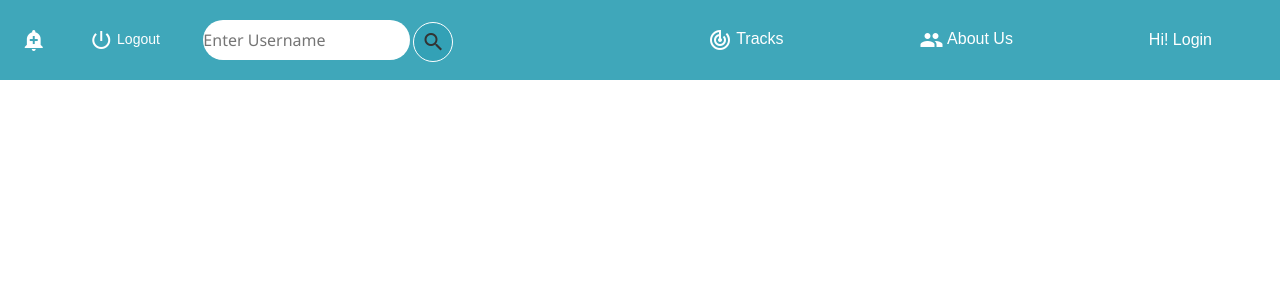
After one commit to chauhan17nitin/hatErase, a Django app: template webapp/hatErase/twitter/templates/twitter/index_check.html in a window 1280 px wide. The commit adds this page. Shown: the top 300 px of the page. Run offline with Django 3.2, Linux system fonts and the light colour scheme; the template is opened without the code that fills it, so the values that code supplies are empty; some libraries are stand-ins or nearby versions.

Commit message:
navbar updated

```diff
--- /dev/null
+++ b/webapp/hatErase/twitter/static/twitter/index.js
@@ -0,0 +1,26 @@
+const hamburger = document.querySelector('.hamburger');
+const navLinks = document.querySelector('.nav-links');
+const links = document.querySelectorAll('.nav-links li');
+
+window.onscroll = function() {myFunction()};
+
+const navbar = document.querySelector('.nav-bar');
+var sticky = navbar.offsetTop;
+
+
+function myFunction() {
+    if (window.pageYOffset >= sticky) {
+      navbar.classList.add("sticky")
+    } else {
+      navbar.classList.remove("sticky");
+    }
+  };
+
+
+
+hamburger.addEventListener('click', ()=>{
+    navLinks.classList.toggle('open');
+    links.forEach(link =>{
+        link.classList.toggle("fade");
+    });
+});
--- /dev/null
+++ b/webapp/hatErase/twitter/static/twitter/style3.css
@@ -0,0 +1,253 @@
+* {
+margin: 0;
+padding: 0;
+box-sizing: border-box;
+}
+body {
+font-family: sans-serif;
+margin-top: 0vh;
+}
+
+nav {
+height: 10vh;
+/* background: #4729f5; */
+background: rgba(51, 162, 182, 0.938);
+}
+
+.nav-links {
+display: flex;
+list-style: none;
+width: 50%;
+height: 100%;
+justify-content: space-around;
+align-items: center;
+margin-left: auto;
+}
+
+.nav-links li a {
+color: white;
+text-decoration: none;
+font-size: 16px;
+}
+
+.notify{
+    display: flex;
+    list-style: none;
+    /* background: coral; */
+    width: 500px;
+    height: 10vh;
+    position: absolute;
+    justify-content: space-around;
+    align-items: center;
+    vertical-align: middle;
+    z-index: 2;
+}
+
+.notify a{
+    left: 0;
+    color: white;
+    z-index: 2;
+}
+
+.sticky {
+  position: fixed;
+  top: 0;
+  width: 100%;
+}
+
+.sticky + .content {
+  padding-top: 60px;
+  /* margin-top: 100px; */
+}
+
+form{
+    border: 0px solid white;
+    border-radius: 40px;
+    /* background: white; */
+    height: 40px;
+    vertical-align: middle;
+    align-items: center;
+}
+
+input{
+    /* background: crimson; */
+    border: 0px solid rgba(51, 162, 182, 0.938);
+    border-radius: 40px;
+    height: 40px;
+    width: 75%;
+    font-size: 16px;
+    font-family: 'Segoe UI', Tahoma, Geneva, Verdana, sans-serif;
+    color: rgb(156, 7, 185);
+}
+
+
+.search-button{
+    border: 1px solid white;
+    background: rgba(51, 162, 182, 0.938);
+    height: 40px;
+    width: 40px;
+    vertical-align: middle;
+    align-items: center;
+    border-radius: 40px;
+    /* margin-left: 20px; */
+}
+
+.landing{
+    height: 90vh;
+    display: flex;
+    justify-content: center;
+    align-items: center;
+}
+
+.landing h1{
+    margin: 100px;
+    font-size: 50px;
+    color: #ae5fce;
+}
+
+
+
+.material-icons{
+    /* color: white; */
+    vertical-align: middle;
+}
+
+@media screen and (max-width: 768px){
+    .line {
+        width: 30px;
+        height: 3px;
+        background: white;
+        margin: 5px;
+      }
+      nav {
+        position: relative;
+      }
+
+      .hamburger {
+        position: absolute;
+        cursor: pointer;
+        right: 5%;
+        top: 50%;
+        transform: translate(-5%, -50%);
+        z-index: 2;
+      }
+
+      .nav-links {
+        position: fixed;
+        background: #4729f5;
+        height: 100vh;
+        width: 100%;
+        flex-direction: column;
+        clip-path: circle(0px at 90% -10%);
+        -webkit-clip-path: circle(0px at 90% -10%);
+        transition: all 1s ease-out;
+        pointer-events: none;
+      }
+      .nav-links.open {
+        clip-path: circle(1200px at 90% -10%);
+        -webkit-clip-path: circle(1200px at 90% -10%);
+        pointer-events: all;
+      }
+      .landing {
+        flex-direction: column;
+      }
+      .nav-links li {
+        opacity: 0;
+      }
+      .nav-links li a {
+        font-size: 25px;
+      }
+      .nav-links li:nth-child(1) {
+        transition: all 0.5s ease 0.2s;
+      }
+      .nav-links li:nth-child(2) {
+        transition: all 0.5s ease 0.4s;
+      }
+      .nav-links li:nth-child(3) {
+        transition: all 0.5s ease 0.6s;
+      }
+      .notify{
+        width: 400px;
+      }
+      li.fade {
+        opacity: 1;
+      }
+}
+
+
+
+ /* notification */
+ .notification{
+  width: 200px;
+  padding: 20px;
+  position: fixed;
+  left: 50%;
+  margin-left: -120px;
+  top: 0;
+  border-radius: 0 0 5px 5px;
+  background: #ec2d2d;
+  text-align: center;
+  color: #fff;
+  margin-top: -100%;
+  transition: all 0.4s;
+  animation: fadeOut 5s linear forwards;
+}
+.notification.active{
+  margin-top: 0;
+}
+
+@keyframes fadeOut {
+0% 	{ opacity: 0; }
+10% { opacity: 1; }
+90% { opacity: 1; transform: translateY(0px);}
+99% { opacity: 0; transform: translateY(-30px);}
+100% { opacity: 0; }
+}
+
+img.profile_image {
+  display: block;
+  margin: 0 auto;
+}
+
+.profile_name{
+  text-align: center;
+  size: 15px;
+}
+
+.screen_name{
+  text-align: center;
+  size: 15px;
+}
+
+.add_to_track{
+  float: inline-end;
+}
+
+.leftside{
+  margin-left: 100px;
+  font-size: 25px;
+  /* font-style: oblique; */
+  font-family: 'Courier New', Courier, monospace;
+  background-color: rgb(157, 159, 161);
+  border: rgb(24, 24, 24);
+  box-shadow: 0px 0px 8px rgba(51, 162, 182, 0.938);
+}
+
+.rightside{
+  margin-right: 100px;
+  font-size: 25px;
+  /* font-style: oblique; */
+  font-family: 'Courier New', Courier, monospace;
+  background-color: rgb(157, 159, 161);
+  border: rgb(24, 24, 24);
+  box-shadow: 0px 0px 8px rgba(51, 162, 182, 0.938);
+}
+
+.tweet_text{
+  /* border: 1px solid; */
+  /* border-color: black; */
+  padding: 5px;
+  margin-left: 10px;
+  margin-right: 10px;
+  box-shadow: 0px 0px 8px rgba(126, 127, 128, 0.938);
+}
--- /dev/null
+++ b/webapp/hatErase/twitter/templates/twitter/index_check.html
@@ -0,0 +1,53 @@
+<!DOCTYPE html>
+<html lang="en">
+    <head>
+        <meta charset="UTF-8"/>
+        <title>{% block title %}hatErase{% endblock %}</title>
+
+        <meta name="viewport" content="width=device-width, initial-scale=1.0" />
+        <meta http-equiv="X-UA-Compatible" content="ie=edge" />
+        {% load static %}
+        <link rel="stylesheet" href="https://stackpath.bootstrapcdn.com/bootstrap/3.3.6/css/bootstrap.min.css"/>
+        <link href="https://fonts.googleapis.com/icon?family=Material+Icons" rel="stylesheet">
+
+        <link rel="stylesheet" href="{% static 'twitter/style3.css' %}" />
+    </head>
+    <body>
+
+        <nav class="nav-bar">
+            <div class="hamburger">
+                <div class="line"></div>
+                <div class="line"></div>
+                <div class="line"></div>
+            </div>
+            <ul class="notify">
+                <li><a href="#"><i class="material-icons">add_alert</i></a></li>
+                <li><a href="{% url 'twitter:logout' %}"><i class="material-icons">power_settings_new</i> Logout</a></li>
+                <li>
+                    <form role="search" method="GET" action="{% url 'twitter:search' %}">
+                    <input type="text" class="searct-txt" name="q" placeholder="Enter Username" required>
+                    <button type="submit" class="search-button"><i class="material-icons">search</i></button>
+                    </form>
+                </li>
+            </ul>
+            <ul class="nav-links">
+                <li><a href="#"><i class="material-icons">track_changes</i> Tracks</a></li>
+                <li><a href="#"><i class="material-icons">people</i> About Us</a></li>
+                <li class="">
+                    <a href="#">
+                        {% if request.user.is_authenticated %}
+                            Hi {{ request.user.username }}
+                        {% else %}
+                            Hi! Login
+                        {% endif %}
+                    </a>
+                </li>
+            </ul>
+        </nav>
+
+        <script src="../../static/twitter/index.js"></script>
+        {% block body %}
+        {% endblock %}
+    </body>
+
+</html>
--- a/webapp/hatErase/twitter/templates/twitter/search.html
+++ b/webapp/hatErase/twitter/templates/twitter/search.html
@@ -1,4 +1,4 @@
-{% extends 'twitter/base.html' %}
+{% extends 'twitter/index_check.html' %}
 {% block title %}Search{% endblock %}
 {% block head %}
 
--- a/webapp/hatErase/twitter/urls.py
+++ b/webapp/hatErase/twitter/urls.py
@@ -13,6 +13,7 @@ urlpatterns = [
     url(r'^accounts/login/$', views.UserLoginView.as_view(), name = 'login'),
     url(r'^logout/$', views.LogoutView.as_view(), name = 'logout'),
     # adding new admin user
+
 
     url(r'^search/$', views.SearchView.as_view(), name = 'search'),
 
```
Also changed, not shown: webapp/hatErase/hatErase/settings.py (+0 -27 lines), webapp/hatErase/twitter/templates/twitter/base.html (+1 -7 lines), webapp/hatErase/twitter/templates/twitter/index.html (+2 -47 lines), webapp/hatErase/db.sqlite3, webapp/hatErase/twitter/static/twitter/circles.svg (added).
